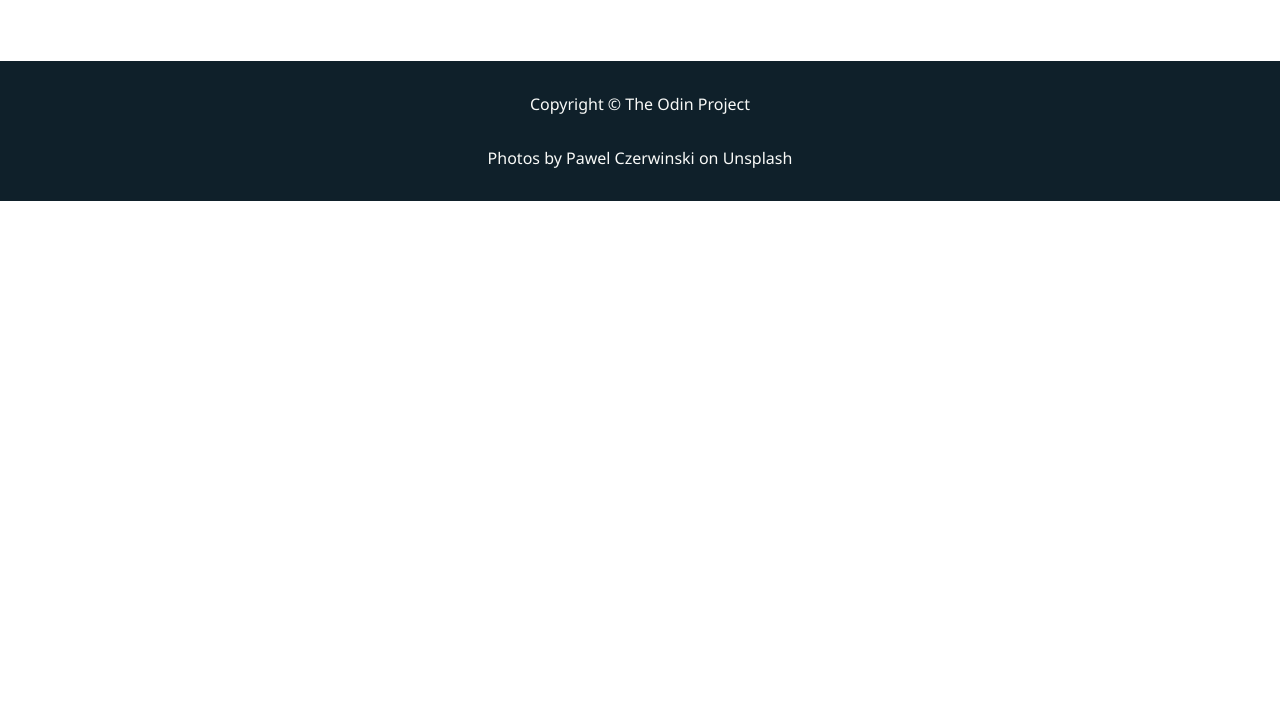
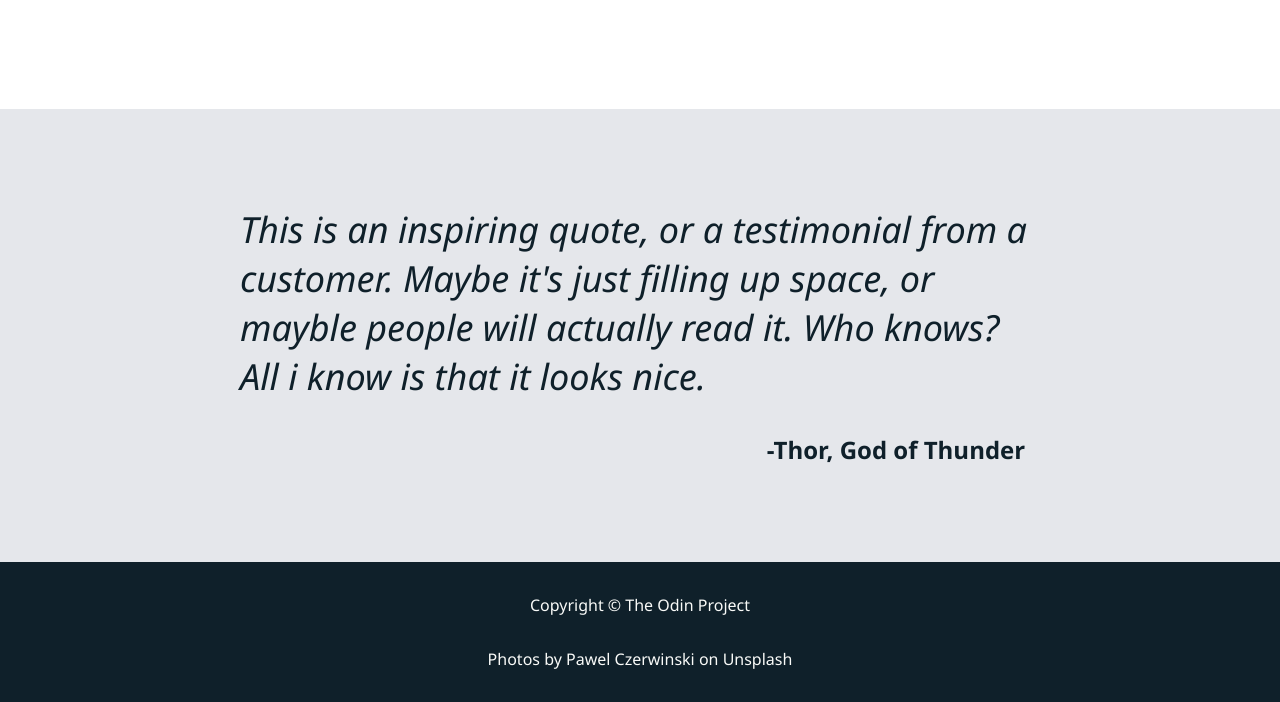
Before and after one commit to pieroqb/odin-landingpage, a plain HTML site: page index.html in a window 1280 px wide. Shown: the part 953-1655 px from the top of the page. Before the commit the page ends 1154 px from the top, so only its background shows below. Drawn offline with Linux system fonts and the light colour scheme.

Commit message:
Create Quote Section

```diff
--- a/index.html
+++ b/index.html
@@ -58,7 +58,13 @@
                 </div>
             </section>
             <section class="quote">
-
+                <div class="quote-text">
+                    This is an inspiring quote, or a testimonial from a customer. Maybe it's just filling up space,
+                    or mayble people will actually read it. Who knows? All i know is that it looks nice.
+                </div>
+                <div class="quote-author">
+                    -Thor, God of Thunder
+                </div>
             </section>
             <section class="call-to-action">
 
@@ -69,8 +75,8 @@
                 Copyright © The Odin Project
             </div>
             <div>
-                Photos by <a href="https://unsplash.com/@pawel_czerwinski?utm_source=unsplash&utm_medium=referral&utm_content=creditCopyText">Pawel Czerwinski</a> on <a href="https://unsplash.com/?utm_source=unsplash&utm_medium=referral&utm_content=creditCopyText">Unsplash</a>
-
+                Photos by <a href="https://unsplash.com/@pawel_czerwinski?utm_source=unsplash&utm_medium=referral&utm_content=creditCopyText">Pawel Czerwinski</a>
+                on <a href="https://unsplash.com/?utm_source=unsplash&utm_medium=referral&utm_content=creditCopyText">Unsplash</a>
             </div>
         </footer>
     </body>
--- a/style.css
+++ b/style.css
@@ -87,7 +87,8 @@ main {
 }
 
 .info {
-    padding: 48px;
+    padding-top: 48px;
+    padding-bottom: 96px;
 }
 
 .info-main {
@@ -121,6 +122,27 @@ main {
 
 .quote {
     background-color: #E5E7EB;
+    padding: 96px;
+    display: flex;
+    flex-direction: column;
+    align-items: center;
+    gap: 32px;
+}
+
+.quote-text {
+    width: 800px;
+    font-size: 36px;
+    font-weight: lighter;
+    font-style: italic;
+    color: hsl(201,48%,11%);
+}
+
+.quote-author {
+    font-size: 24px;
+    font-weight: bold;
+    color: hsl(201,48%,11%);
+    text-align: end;
+    margin-left: 512px;
 }
 
 .call-to-action {
```
